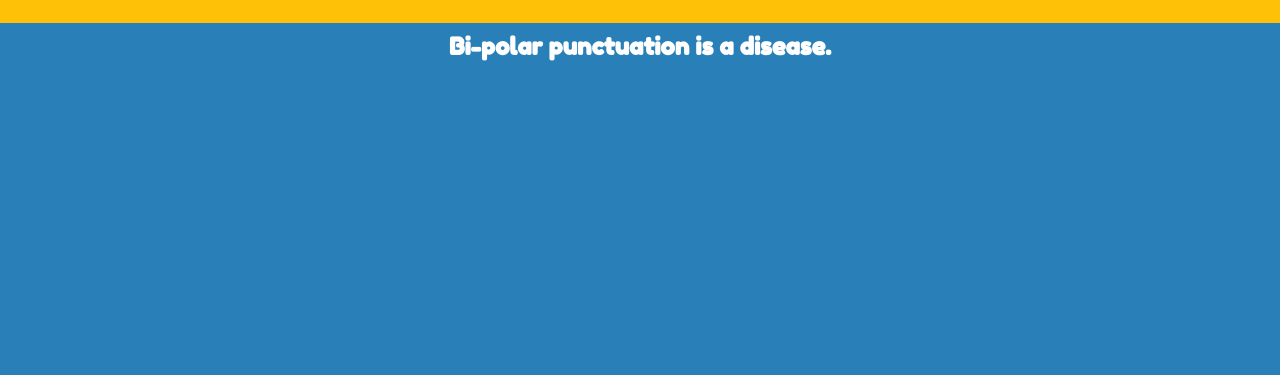
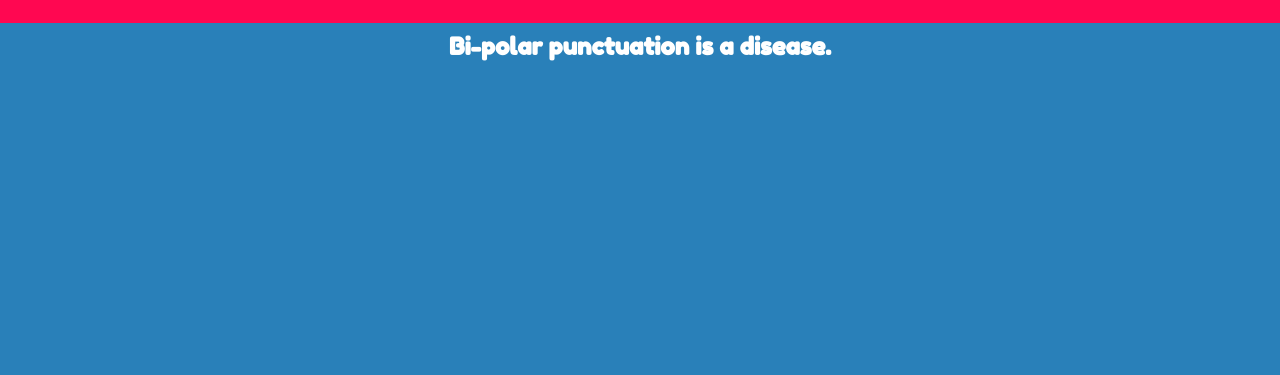
Before and after one commit to johnnypeck/midexclaim.com, a plain HTML site: page index.html in a window 1280 px wide. Shown: the part 377-752 px from the top of the page. Drawn offline with Linux system fonts and the light colour scheme.

Commit message:
Update index.html
Color change.

```diff
--- a/index.html
+++ b/index.html
@@ -9,7 +9,7 @@
         body {
             margin: 0;
             padding: 0;
-            background: linear-gradient(to bottom, #FFC107 0%, #FFC107 50%, #2980B9 50%, #2980B9 100%);
+            background: linear-gradient(to bottom, #ff0751 0%, #ff0751 50%, #2980B9 50%, #2980B9 100%);
             background-size: cover;
             background-position: center;
             font-family: 'Poppins', sans-serif;
```
